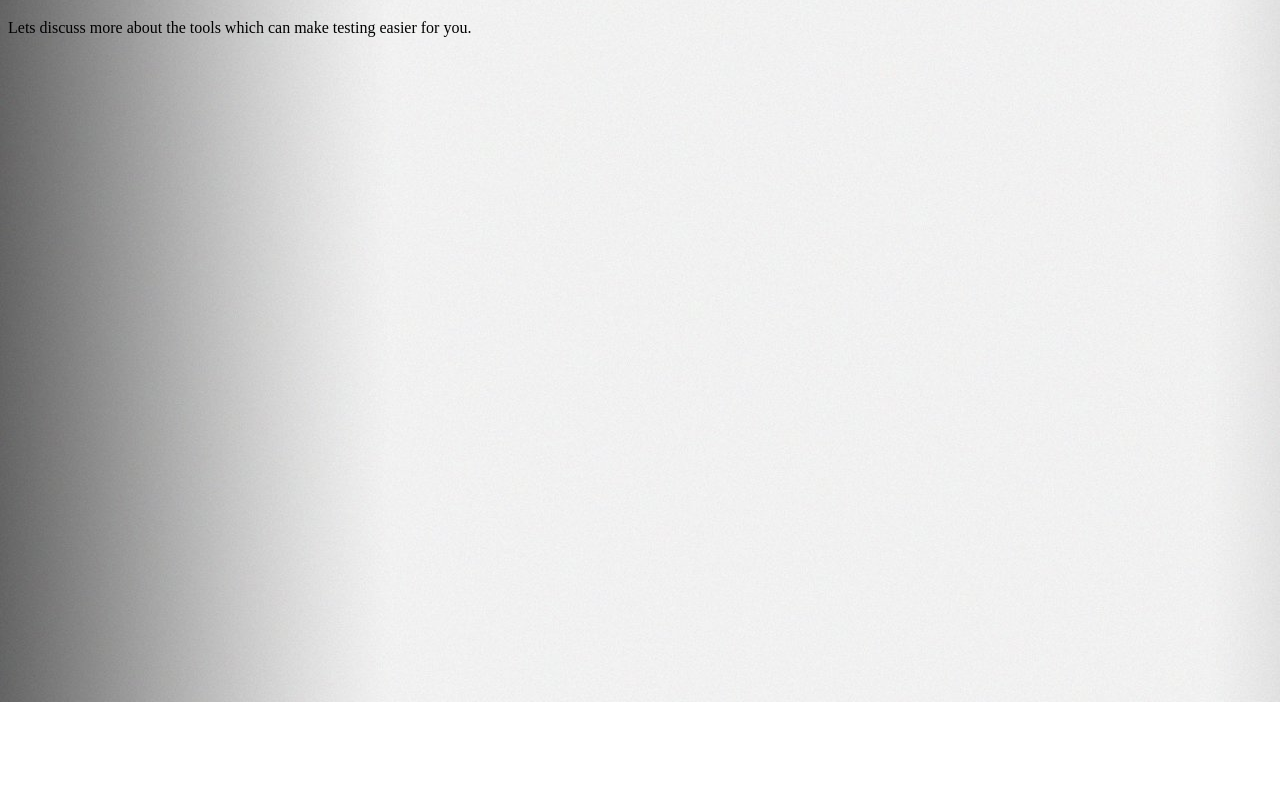
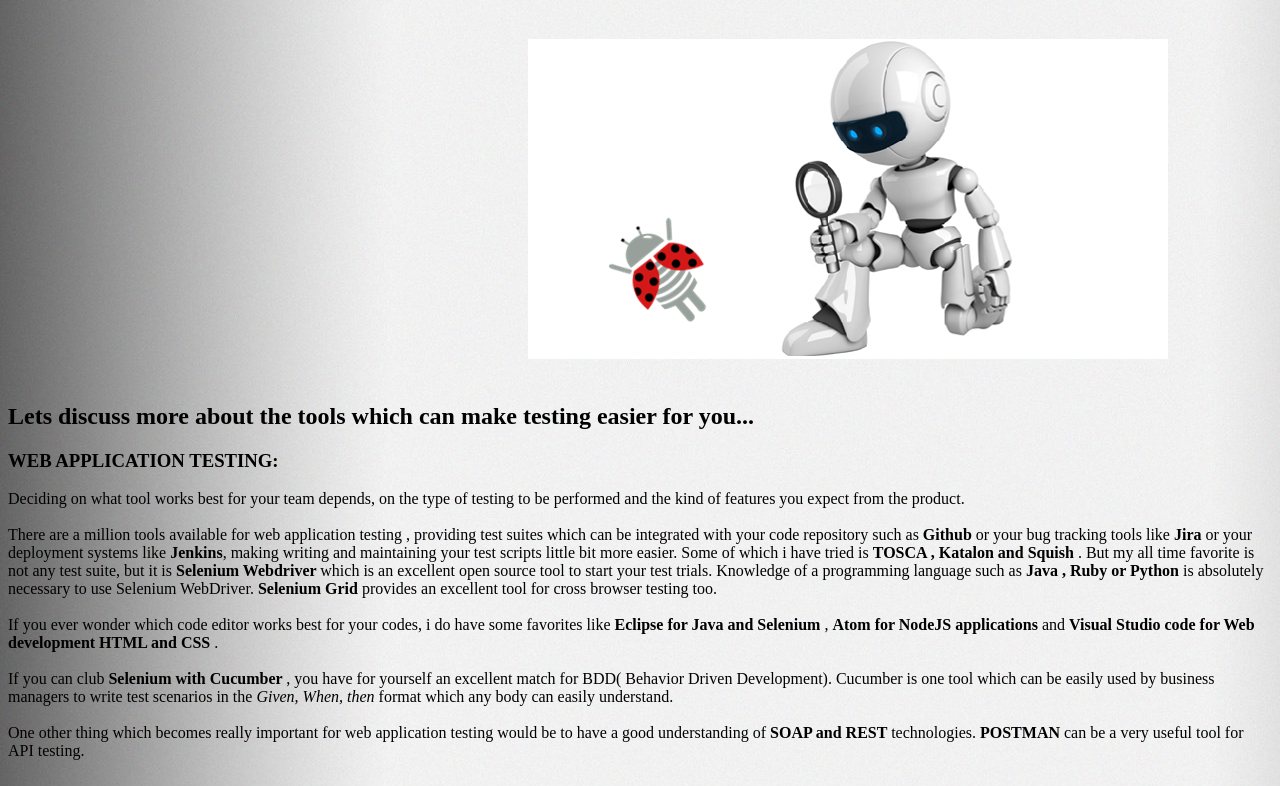
Before and after one commit to Ashley-Mo/AshleyMo.github.io, a plain HTML site: page Tools.html in a window 1280 px wide. Shown: the part 98-884 px from the top of the page. Before the commit the page ends 800 px from the top, so only its background shows below. Drawn offline with Linux system fonts and the light colour scheme.

Commit message:
Add files via upload

```diff
--- a/Tools.html
+++ b/Tools.html
@@ -2,7 +2,7 @@
 <html>
     <head>
         <title>
-           Articles on Software Testing
+           Tools for a Tester
         </title>
         <link rel="stylesheet" href="style.css">
     </head>
@@ -12,12 +12,72 @@
 
                 </header>
                 <h1 class= "name">
+
                        - TESTING TOOLS TO MAKE YOUR LIFE EASY!!! -
                           </h1>
                 <section>
+                        <img src="looksgood.png">
+
+            </section>
+            <h2>
+                    Lets discuss more about the tools which can make testing easier for you...
+
+            </h2>
+            <h3>
+               <Strong> WEB APPLICATION TESTING:
+                   </Strong>
+            </h3>
+            <section>
 
 
-            Lets discuss more about the tools which can make testing easier for you.
-            </section>
+                    Deciding on what tool works best for your team depends, on the type of testing to be performed and the
+                     kind of features you expect from the product.
+                     </section>&nbsp;
+
+                     <section>
+
+
+
+                    There are a million tools available for web application testing , providing test suites which can be integrated
+                    with your code repository such as <Strong> Github
+                        </Strong> or your bug tracking tools like <Strong>Jira
+                            </Strong>
+                    or your deployment systems like <strong>Jenkins</strong>,
+                    making writing and maintaining your test scripts little bit more easier.
+
+                    Some of which i have tried is <Strong> TOSCA , Katalon and Squish </Strong> .
+
+                    But my all time favorite is not any test suite, but it is <Strong> Selenium Webdriver
+                        </Strong>  which is an excellent open source tool to start your test trials.
+                    Knowledge of a programming language such as <Strong> Java , Ruby or Python
+                        </Strong>  is absolutely necessary to use Selenium WebDriver. <Strong> Selenium Grid
+                             </Strong> provides an excellent tool for cross browser testing too.
+
+                             </section> &nbsp;
+<section>
+    If you ever wonder which code editor works best for your codes, i do have some favorites like <Strong>
+        Eclipse for Java and Selenium
+    </Strong> , <Strong>
+         Atom for NodeJS applications
+    </Strong> and <Strong> Visual Studio code for Web development HTML and CSS
+         </Strong> .
+</section> &nbsp;  &nbsp;
+
+<section>
+        If you can club  <Strong>
+                Selenium with Cucumber  </Strong> , you have for yourself an excellent match for BDD( Behavior Driven Development).
+                Cucumber is one tool which can be easily used by business managers to write test scenarios in the <i> Given, When, then
+                    </i> format which any body can easily understand.
+
+</section> &nbsp;
+
+            <Section>
+                    One other thing which becomes really important for web application testing would be to have a good understanding of <Strong> SOAP and REST
+                        </Strong>  technologies. <Strong>
+                        POSTMAN
+                    </Strong> can be a very useful tool for API testing.
+               </Section> &nbsp;
+
+
         </body>
               </html>
```
